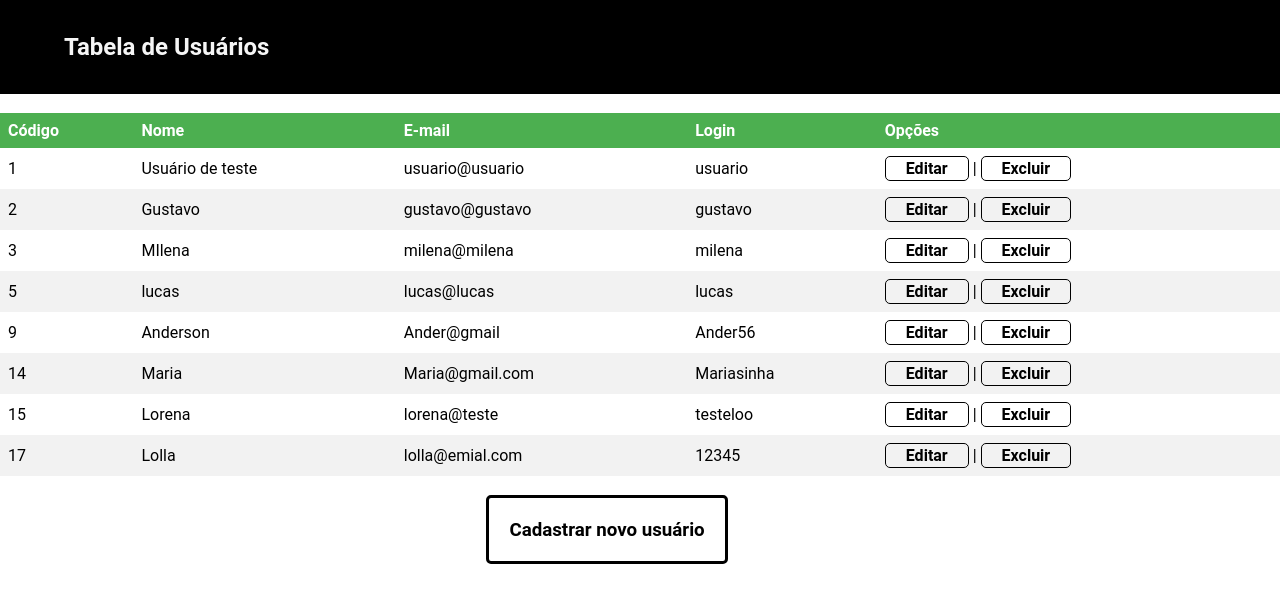
After one commit to LucasPires50/phpComDb, a PHP site: page /listar.php in a window 1280 px wide. The commit adds this page. Shown: the top 603 px of the page. Run offline with PHP 8.4, Linux system fonts and the light colour scheme; data comes from the database, SQL or seed files in the repository.

Commit message:
adicionado css a pagina da tabela

```diff
--- /dev/null
+++ b/listar.php
@@ -0,0 +1,81 @@
+<?php
+
+require './Classes/Usuario.php';
+
+use Classes\Usuario;
+$usu = new Usuario();
+
+
+$usuarios = $usu->listar();
+
+if (isset($data ['excluir'])) {
+    require './Classes/Deletar.php';
+
+    $usu = new deletarUser();
+    $coigo = $data['codigo'];
+    $usuarios = $usu->deletar($codigo);
+}
+?>
+
+<!DOCTYPE html>
+<!--
+To change this license header, choose License Headers in Project Properties.
+To change this template file, choose Tools | Templates
+and open the template in the editor.
+-->
+<html>
+    <head>
+        <title>TODO supply a title</title>
+        <meta charset="UTF-8">
+        <meta name="viewport" content="width=device-width, initial-scale=1.0">
+
+        <link rel="stylesheet" href="style/estiloCSS.css" type="text/css">
+    </head>
+    <body>
+        <div>
+        <nav class="menu">
+            <h1>Tabela de Usuários</h1>
+        </nav>
+
+            <br/>
+
+            <table>
+
+                <thead>
+                    <tr>
+                        <th>Código</th>
+                        <th>Nome</th>
+                        <th>E-mail</th>
+                        <th>Login</th>
+                        <th>Opções</th>
+                    </tr>
+                </thead>
+
+                <tbody>
+
+                    <?php foreach ($usuarios as $index => $usuario) { ?>
+
+                        <tr>
+                            <td><?php echo $usuario ['codigo']; ?></td>
+                            <td><?php echo $usuario ['nome']; ?></td>
+                            <td><?php echo $usuario ['email']; ?></td>
+                            <td><?php echo $usuario ['login']; ?></td>
+                            <td>
+                                <a class="ButtonLinkTable" href="editar.php?codigo=<?php echo $usuario['codigo']; ?>&editar">Editar</a> |
+                                <a class="ButtonLinkTable" href="eliminar.php?codigo=<?php echo $usuario['codigo']; ?>&excluir">Excluir</a>
+                            </td>
+                        </tr>
+
+                    <?php } ?>
+
+                </tbody>
+
+            </table>
+
+            <br>
+
+            <a href="adicionar.php" class="ButtonLink"><h3>Cadastrar novo usuário</h3></a>
+
+        </div>
+    </body>
+</html>
--- a/style/estiloCSS.css
+++ b/style/estiloCSS.css
@@ -32,57 +32,63 @@
     flex-direction: column;
   }
 
-.input {background: #53585D;
-color: #F5F5F5;
-display: block;
+.menu {
   width: 100%;
-height: 57px;
-font-size: 18px;
+  height: 94px;
+  z-index: 100;
 
-outline: 0;
-border: 0;
-border-top: 4px solid transparent;
-border-bottom: 4px solid #53585D;
+  display: flex;
+  justify-content: space-between;
+  align-items: center;
 
-padding: 16px 16px;
-margin-bottom: 45px;
+  position: fixed;
+  top: 0;
+  left: 0;
+  right: 0;
+  padding-left: 5%;
+  padding-right: 5%;
 
-resize: none;
-border-radius: 4px;
-transition: border-color .3s;
-
+  background: var(--black);
+  color:  var(--grayLight);
+}
+body {
+  --bodyPaddingTop: 94px;
+  padding-top: var(--bodyPaddingTop);
+}
+@media (max-width: 800px) {
+  .Menu {
+    height: 40px;
+    justify-content: center;
+  }
+  body {
+    --bodyPaddingTop: 40px;
+    padding-top: var(--bodyPaddingTop);
+  }
 }
 
-.letra{
-    color: #E5E5E5;
-    height: 57px;
-    position: absolute;
-    top: 0;
-    left: 16px;
-
-    transform-origin: 0% 0%;
-    font-size: 18px;
-    font-style: normal;
-    font-weight: 300;
-
-    transition: .1s ease-in-out;
+table {
+  border-collapse: collapse;
+  width: 100%;
 }
 
-.cabeca{
-    background: black;
-    color: #ffffff;
+th, td {
+  text-align: left;
+  padding: 8px;
 }
 
-.tabela{
-    margin-left: 50%;
+tr:nth-child(even){background-color: #f2f2f2}
+
+th {
+  background-color: #4CAF50;
+  color: white;
 }
 
-.ButtonLink {
-    color: var(--white);
-    border: 1px solid var(--white);
+.ButtonLinkTable {
+  color: var(--black);
+  border: 1px solid var(--black);
   box-sizing: border-box;
   cursor: pointer;
-    padding: 16px 24px;
+  padding: 2px 20px;
   font-style: normal;
   font-weight: bold;
   font-size: 16px;
@@ -92,7 +98,44 @@ transition: border-color .3s;
   display: inline-block;
   transition: opacity .3s;
 }
+.ButtonLinkTable:hover,
+.ButtonLinkTable:focus {
+  opacity: .5;
+  color: red;
+}
+
+
+.ButtonLink {
+  color: var(--black);
+  border: 3px solid var(--black);
+  box-sizing: border-box;
+  cursor: pointer;
+  padding: 2px 20px;
+  font-style: normal;
+  font-weight: bold;
+  font-size: 16px;
+  outline: none;
+  border-radius: 5px;
+  text-decoration: none;
+  display: inline-block;
+  transition: opacity .3s;
+  margin-left: 38%;
+}
 .ButtonLink:hover,
 .ButtonLink:focus {
   opacity: .5;
 }
+
+@media (max-width: 800px) {
+  a.ButtonLink {
+    position: fixed;
+    left: 0;
+    right: 0;
+    bottom: 0;
+    margin-left: 0;
+    background: var(--primary);
+    border-radius: 0;
+    border: 0;
+    text-align: center;
+  }
+}
```
Also changed, not shown: Classes/api.php (deleted, +0 -50 lines), index.php (+46 -99 lines). Lines whose indentation alone changed are shown as unchanged.
